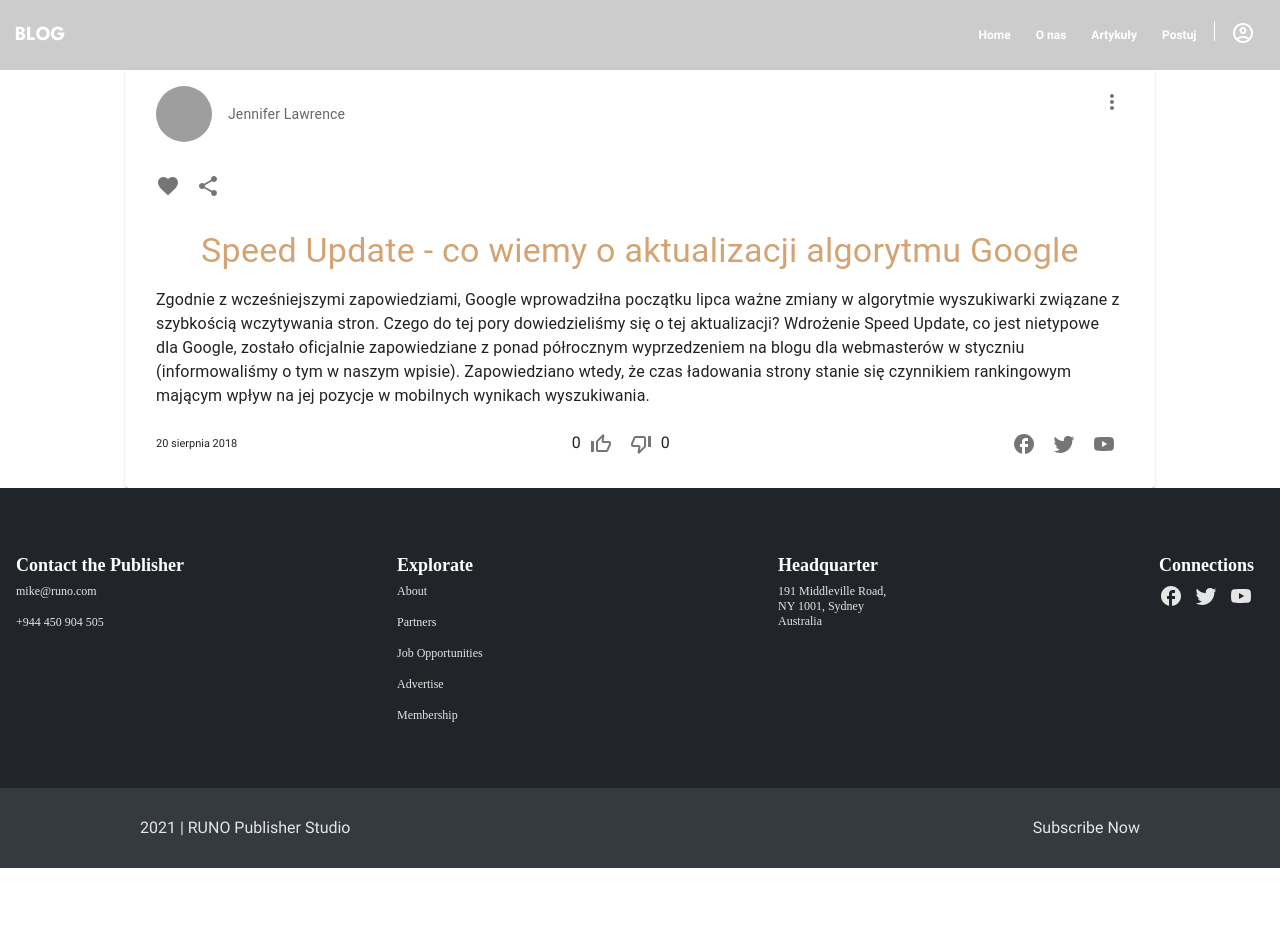
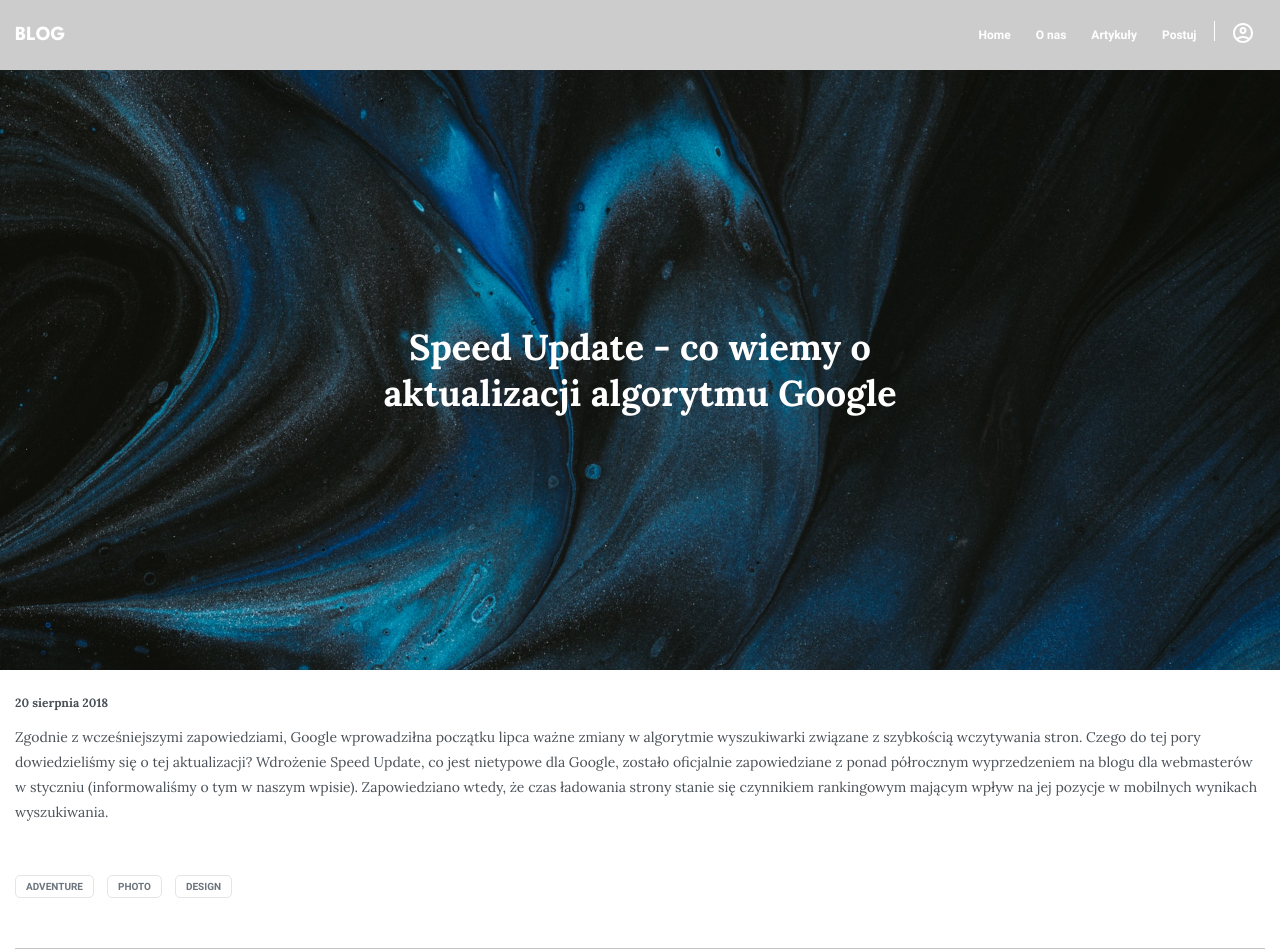
Before and after one commit to danon321/mate-academy-project-group-1, a React (Create React App) app: page /posts/1 in a window 1280 px wide. Shown: the top 952 px of the page. Before the commit the page ends 868 px from the top, so only its background shows below. Built offline with nearby package versions, Linux system fonts and the light colour scheme; grey boxes are pictures that could not be loaded.

Commit message:
add single post changes

```diff
--- a/src/components/post/PostPage.tsx
+++ b/src/components/post/PostPage.tsx
@@ -2,25 +2,17 @@ import './postPage.scss';
 
 import { useParams } from 'react-router';
 import { usePostSelector } from '../../app/redux/hooks/hooks';
-import { useState } from 'react';
+// import { useState } from 'react';
 import {
-  Card,
   CardHeader,
-  CardContent,
-  CardActions,
   Avatar,
   IconButton,
-  Typography,
   Box,
 } from '@mui/material';
-import FavoriteIcon from '@mui/icons-material/Favorite';
-import ShareIcon from '@mui/icons-material/Share';
-import MoreVertIcon from '@mui/icons-material/MoreVert';
 import FacebookSharpIcon from '@mui/icons-material/FacebookSharp';
 import TwitterIcon from '@mui/icons-material/Twitter';
 import YouTubeIcon from '@mui/icons-material/YouTube';
-import { Like } from '../Likes';
-import React from 'react';
+// import { Like } from '../Likes';
 
 export const PostPage = () => {
   const { id } = useParams();
@@ -28,12 +20,28 @@ export const PostPage = () => {
     state.posts.posts.find((post) => post.id === id)
   );
 
-  const [like, setLike] = useState<boolean | undefined>(undefined);
+  // const [like, setLike] = useState<boolean | undefined>(undefined);
 
   return (
     <>
-      <Box className="box-page">
-        <Card className="container" sx={{ maxWidth: 1000 }}>
+      <div className="box-page">
+        <div className='post__picture'>
+          <div className='post__picture-textbox'>
+            <h1 className='post__picture-title'>{post?.title}</h1>
+          </div>
+        </div>
+        <div className="container">
+          <span className="span-date">{post?.date}</span>
+          <article className="content">
+            {post?.content}
+          </article>
+          <div className='content-tags'>
+            <div className='content-tags__single'>ADVENTURE</div>
+            <div className='content-tags__single'>PHOTO</div>
+            <div className='content-tags__single'>DESIGN</div>
+          </div>
+          <div className='separator'></div>
+          <div className="display-between">
             <CardHeader
               avatar={
                 <Avatar
@@ -43,31 +51,8 @@ export const PostPage = () => {
                 />
               }
               subheader="Jennifer Lawrence"
-            action={
-              <IconButton aria-label="settings">
-                <MoreVertIcon />
-              </IconButton>
-            }
             />
-          <CardActions disableSpacing>
-            <IconButton aria-label="add to favorites">
-              <FavoriteIcon />
-            </IconButton>
-            <IconButton aria-label="share">
-              <ShareIcon />
-            </IconButton>
-          </CardActions>
-          <CardContent>
-            <Typography paragraph className="title" align="center" variant="h4">
-              {post?.title}
-            </Typography>
-            <Typography paragraph align="left">
-              {post?.content}
-            </Typography>
-            <Typography paragraph sx={{ maxWidth: 860 }}></Typography>
-            <Box className="display-between">
-              <span className="span-date">{post?.date}</span>
-              <Like like={like} setLike={setLike} />
+            {/* <Like like={like} setLike={setLike} /> */}
             <Box>
               <IconButton>
                 <FacebookSharpIcon />
@@ -79,10 +64,9 @@ export const PostPage = () => {
                 <YouTubeIcon />
               </IconButton>
             </Box>
-            </Box>
-          </CardContent>
-        </Card>
-      </Box>
+          </div>
+        </div>
+      </div>
     </>
   );
 };
--- a/src/components/post/postPage.scss
+++ b/src/components/post/postPage.scss
@@ -1,20 +1,81 @@
-.box-page {
-  min-height: calc(100vh - 380px - 50px);
+@import '/src/style/mixins/fonts.scss';
+
+.post__picture {
+  display: flex;
+  justify-content: center;
+  align-items: center;
+  width: 100%;
+  height: 600px;
+  background-image: url(../../../public/static/images/posts/postBackground.jpeg);
+  background-repeat: no-repeat;
+  background-size: 100%;
+  background-position: center;
+
+  &-textbox {
+    display: flex;
+    max-width: 530px;
+  }
+
+  &-title {
+    color: #FFF;
+    text-align: center;
+    font-family: 'Lora-Bold';
+    font-size: 36px;
+    font-style: normal;
+    font-weight: 700;
+    line-height: normal;
+}
 }
 
 .span-date {
-  font-weight: 300;
-  font-size: 11px;
+  display: block;
+  color: #495057;
+  font-family: 'Lora-Bold';
+  font-size: 12px;
+  font-style: normal;
+  font-weight: 700;
+  line-height: 25px;
+  padding: 20px 0 10px 0;
 }
 
-.title {
-  color: #d4a373;
+.content {
+  color: #495057;
+  font-family: 'Lora-Regular';
+  font-size: 14px;
+  font-style: normal;
+  font-weight: 400;
+  line-height: 25px;
+
+  &-tags {
+    display: flex;
+    gap: 13px;
+    color: #6C757D;
+    text-align: center;
+    font-family: 'Roboto-Bold';
+    font-size: 10px;
+    font-style: normal;
+    font-weight: 700;
+    line-height: normal;
+    padding: 50px 0 50px 0;
+
+    &__single {
+      display: inline-flex;
+      padding: 5px 10px;
+      flex-direction: column;
+      justify-content: center;
+      align-items: center;
+      gap: 10px;
+      border-radius: 5px;
+      border: 1px solid #E5E5E5;
+    }
+  }
 }
 
 .display-between {
   display: flex;
   justify-content: space-between;
   align-items: center;
+  padding-top: 50px;
 }
 
 .size {
@@ -24,3 +85,9 @@
 .display-hidden {
   display: none;
 }
+
+.separator {
+  width: 100%;
+  height: 0.5px;
+  background: #C4C4C4;
+}
```
Also changed, not shown: public/static/images/posts/postBackground.jpeg (added). Lines whose indentation alone changed are shown as unchanged.
